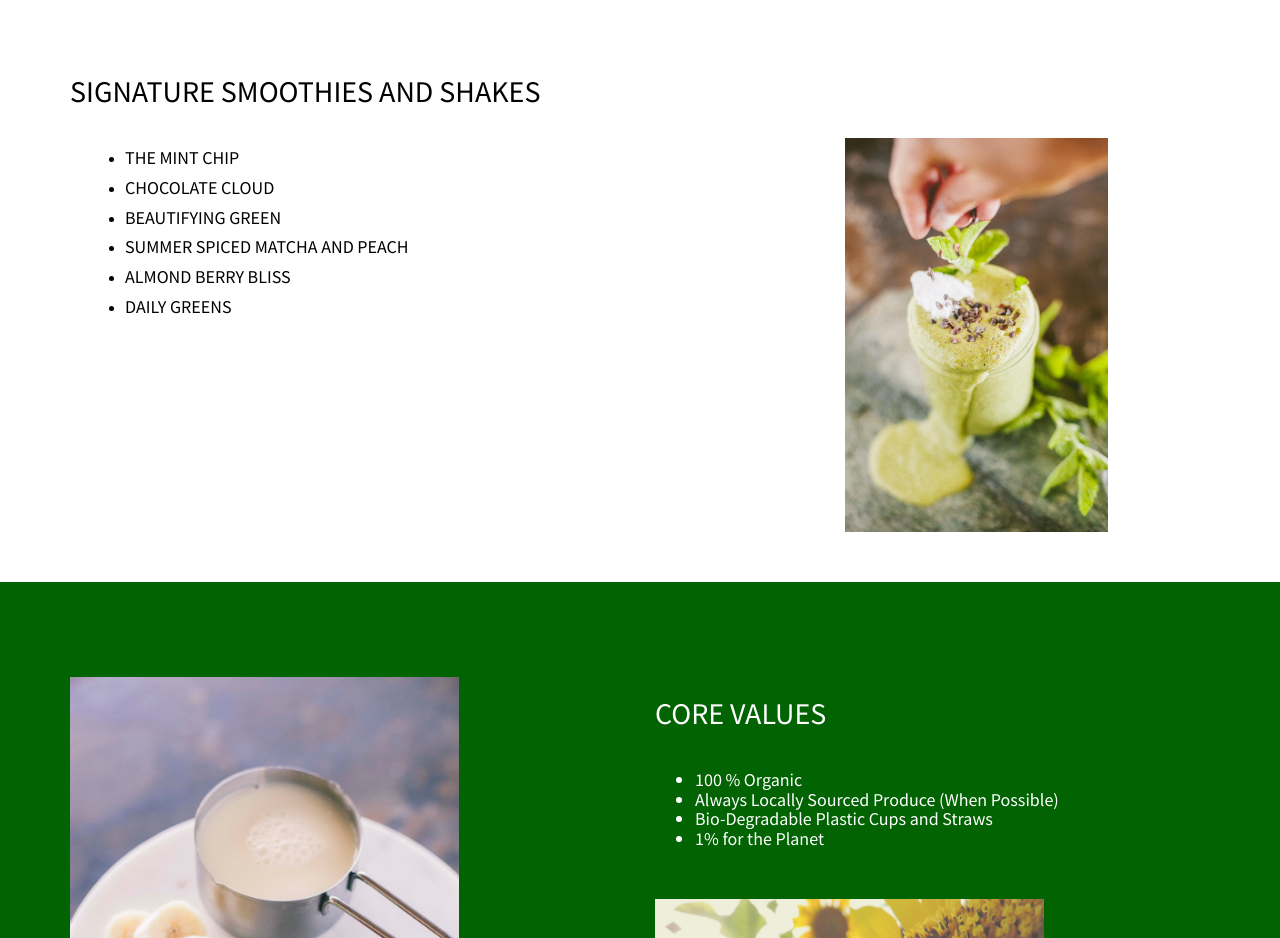
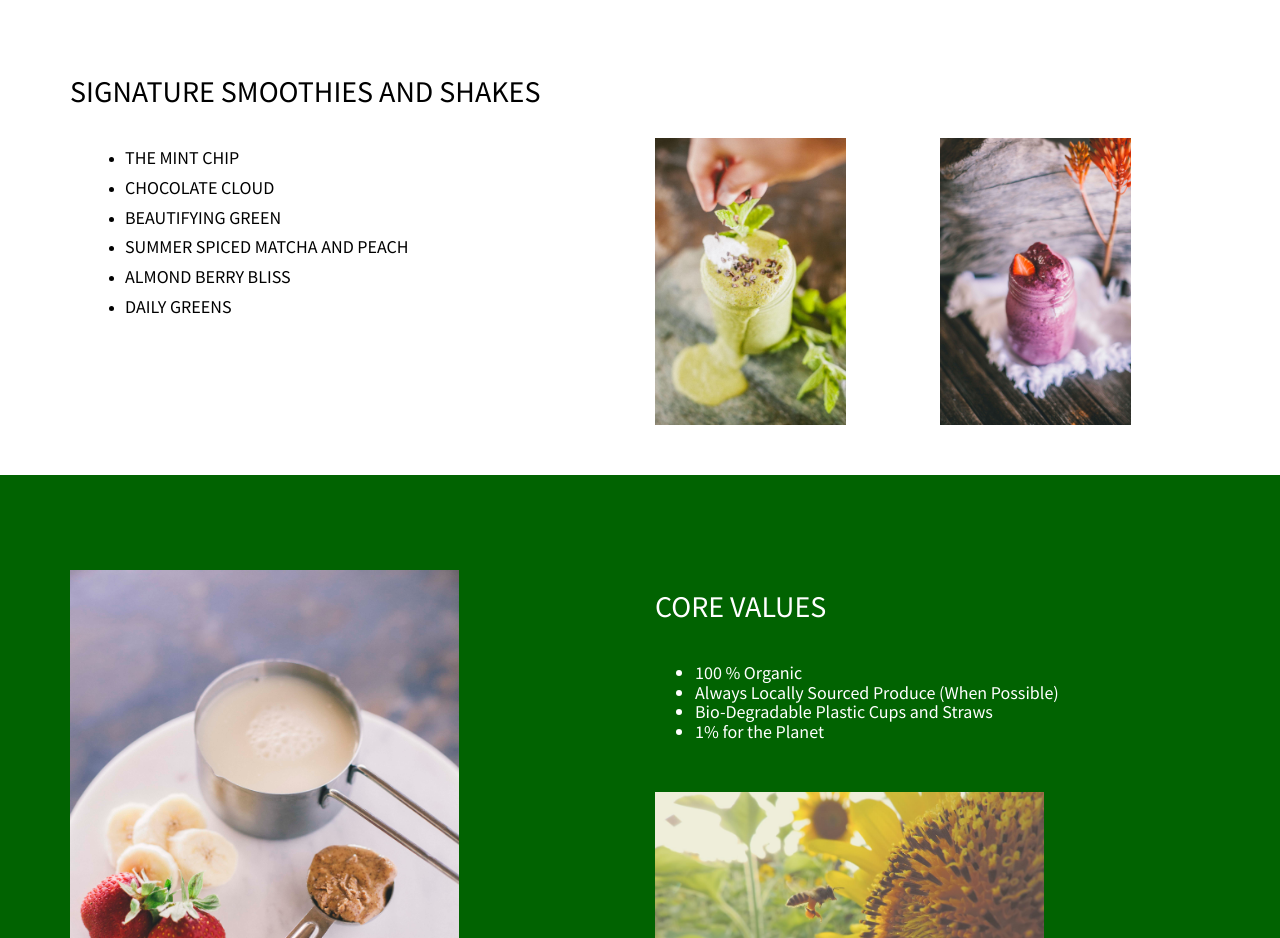
Before and after one commit to cleoandeves/cloudbreakcafe, a plain HTML site: page index.html in a window 1280 px wide. Shown: the part 840-1778 px from the top of the page. Drawn offline with nearby package versions, Linux system fonts and the light colour scheme.

Commit message:
Added Photo to Smoothies

```diff
--- a/index.html
+++ b/index.html
@@ -90,9 +90,11 @@
                         <li><h4>ALMOND BERRY BLISS</h4></li>
                         <li><h4>DAILY GREENS</h4></li>
                         </ul>
-                        </div>
-                    <div class="col-lg-4 col-sm-4 col-lg-offset-2">
+                    </div>
+                    <div class="col-lg-3 col-sm-3">
                         <img src="img/mintchip.jpg" class="img-responsive" height="75%" width= "75%"  alt="Responsive image" style="center center scroll">
+                    </div>
+                    <div class="col-lg-3 col-sm-3"> <img src="img/almondberrybliss.jpg" class="img-responsive" height="75%" width= "75%"  alt="Responsive image" style="center center scroll">
                     </div>
             </div>
         </div>
```
